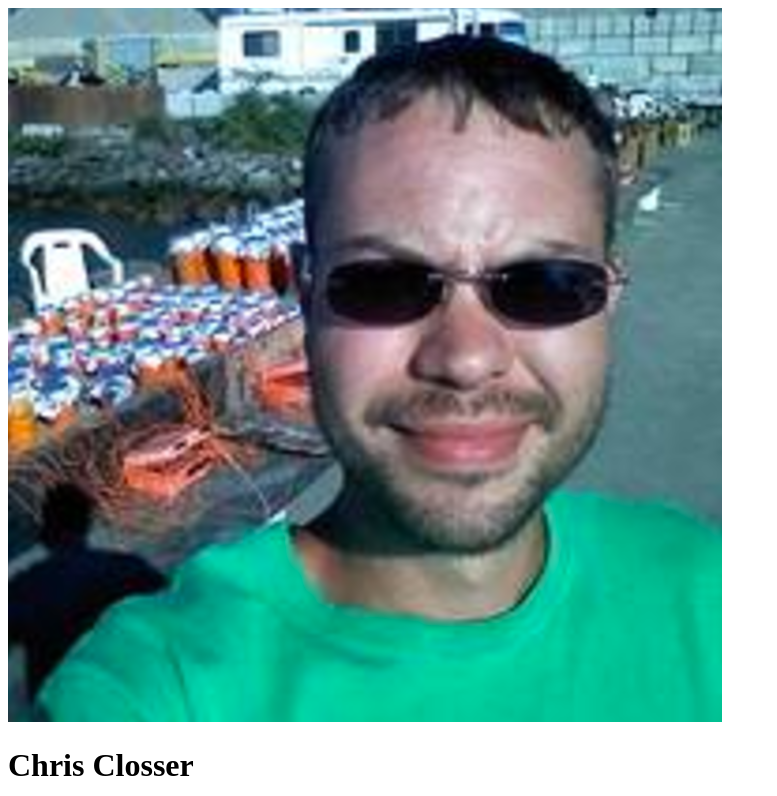
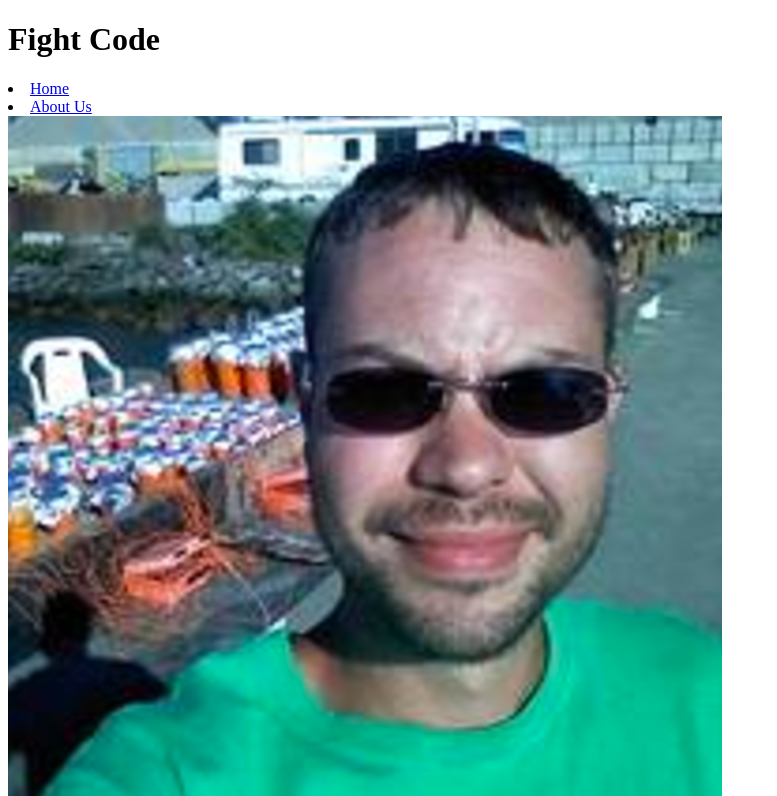
Before and after one commit to ChristopherSClosser/fight-code, a plain HTML site: page about-us.html in a window 1280 px wide. Shown: the top 796 px of the page, without its empty margins (0-777 px from the left). Drawn offline with Linux system fonts and the light colour scheme; files that its build step writes are made by us from their sources.

Commit message:
added nav to all html

```diff
--- a/about-us.html
+++ b/about-us.html
@@ -5,6 +5,13 @@
     <link rel="stylesheet" href="style.css">
     <title>Fight Code</title>
   </head>
+  <header>
+    <h1>Fight Code</h1>
+    <nav>
+      <li><a href="home.html">Home</a></li>
+      <li><a href="about-us.html">About Us</a></li>
+    </nav>
+  </header>
   <body>
     <!-- Images and Bios for About Section: START -->
     <img src="img/chris.png">
```
Also changed, not shown: play.html (+7 -0 lines).
